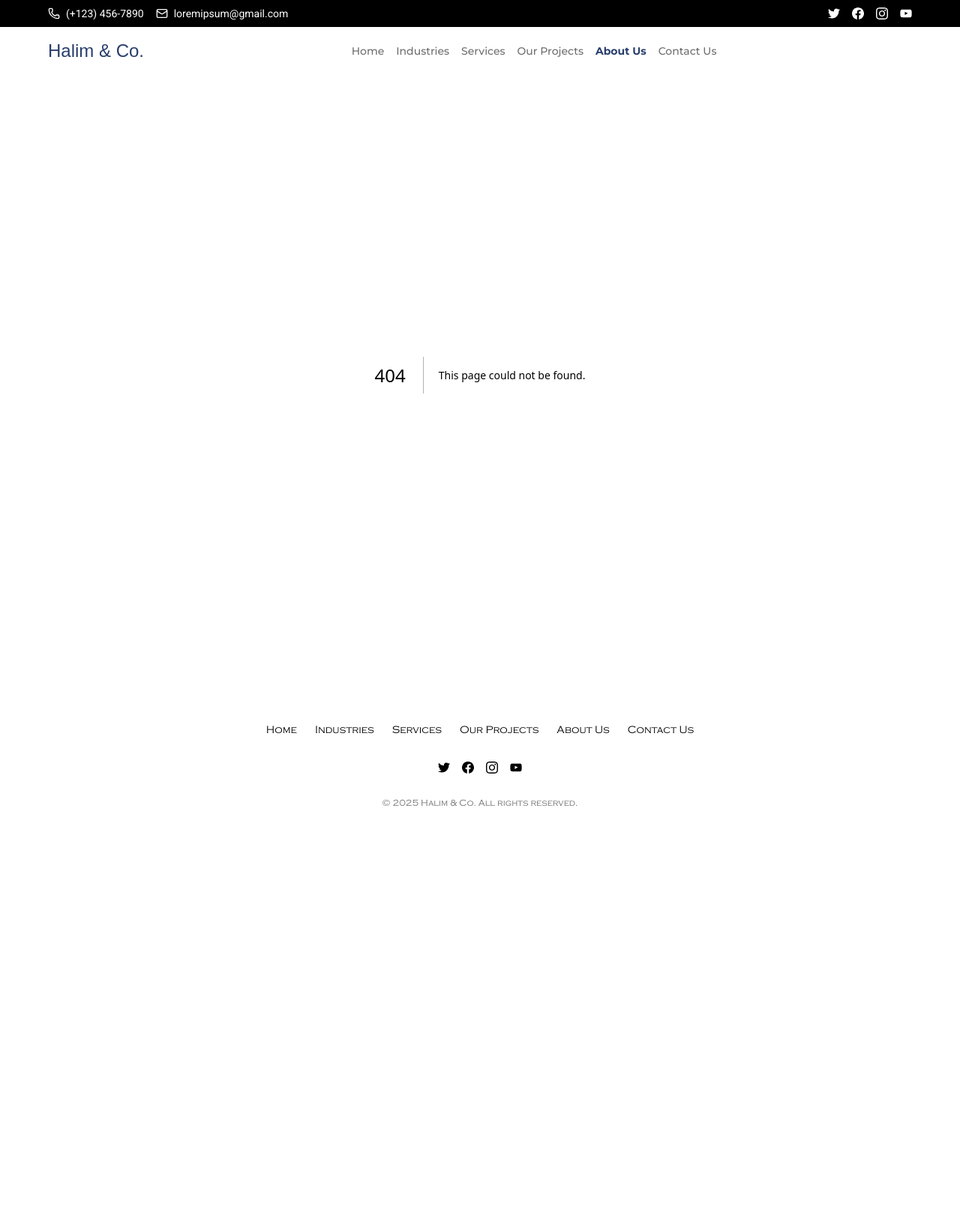
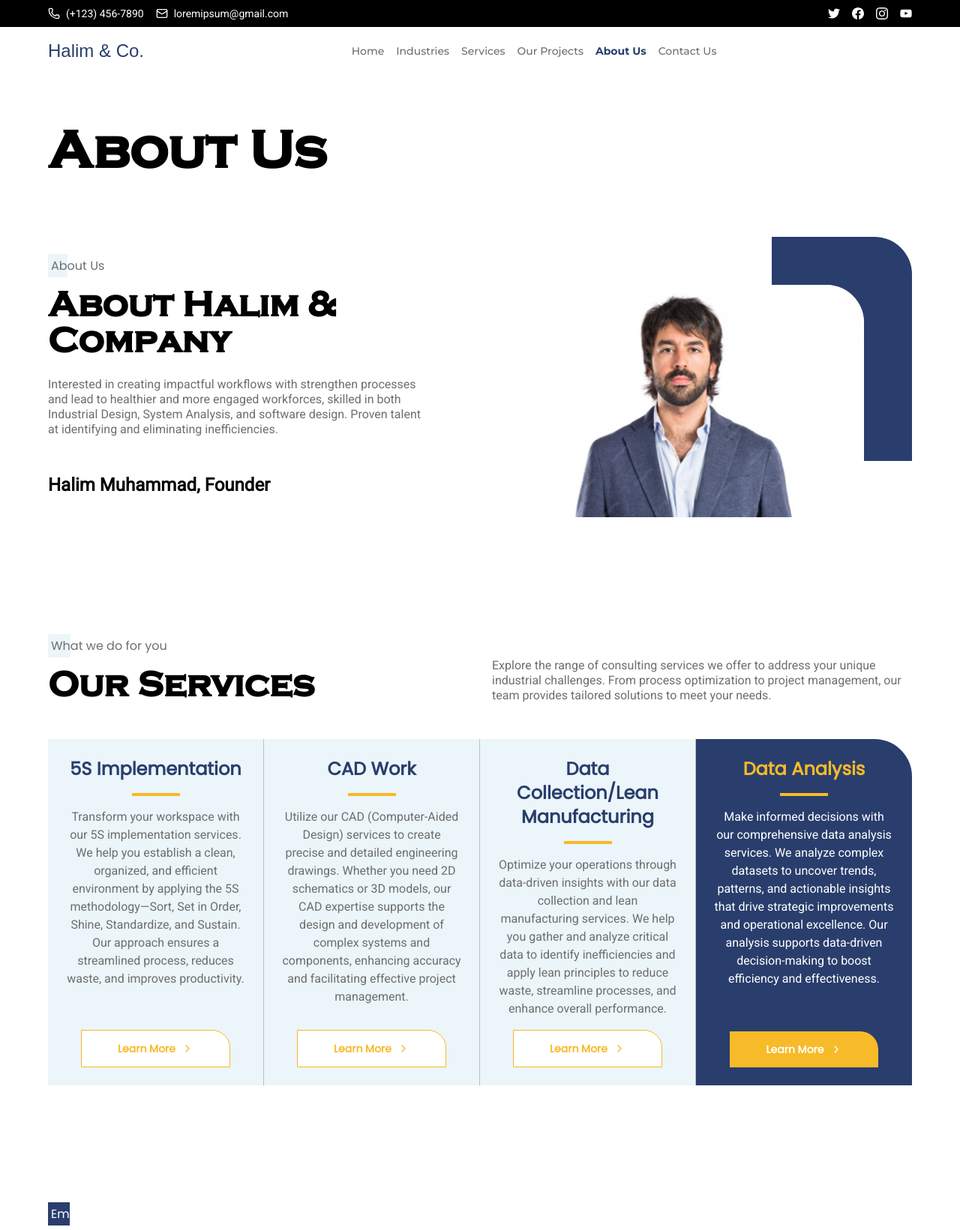
Before and after one commit to Innova8ors12/halim-frontend, a Next.js app: page /about-us in a window 1280 px wide. Before the commit this address had no page. Shown: the top 1641 px of the page at 75% size. Before the commit the page ends 1144 px from the top, so only its background shows below. Built offline with nearby package versions, Linux system fonts and the light colour scheme; a web font is replaced by a local one.

Commit message:
feat: About Us page created

```diff
--- /dev/null
+++ b/src/app/(with-contact-us-footer)/about-us/page.tsx
@@ -0,0 +1,16 @@
+import { AboutUsSection } from '@/components/AboutUsSection/AboutUsSection';
+import { OurServicesSection } from '@/components/OurServicesSection/OurServicesSection';
+import { ProjectsGallerySection } from '@/components/ProjectsGallerySection/ProjectsGallerySection';
+
+export default function AboutUs() {
+  return (
+    <>
+      <div className="container mx-auto pt-16">
+        <h1 className="font-copperplate-gothic-bold text-7xl font-bold">About Us</h1>
+      </div>
+      <AboutUsSection />
+      <OurServicesSection />
+      <ProjectsGallerySection />
+    </>
+  );
+}
```
